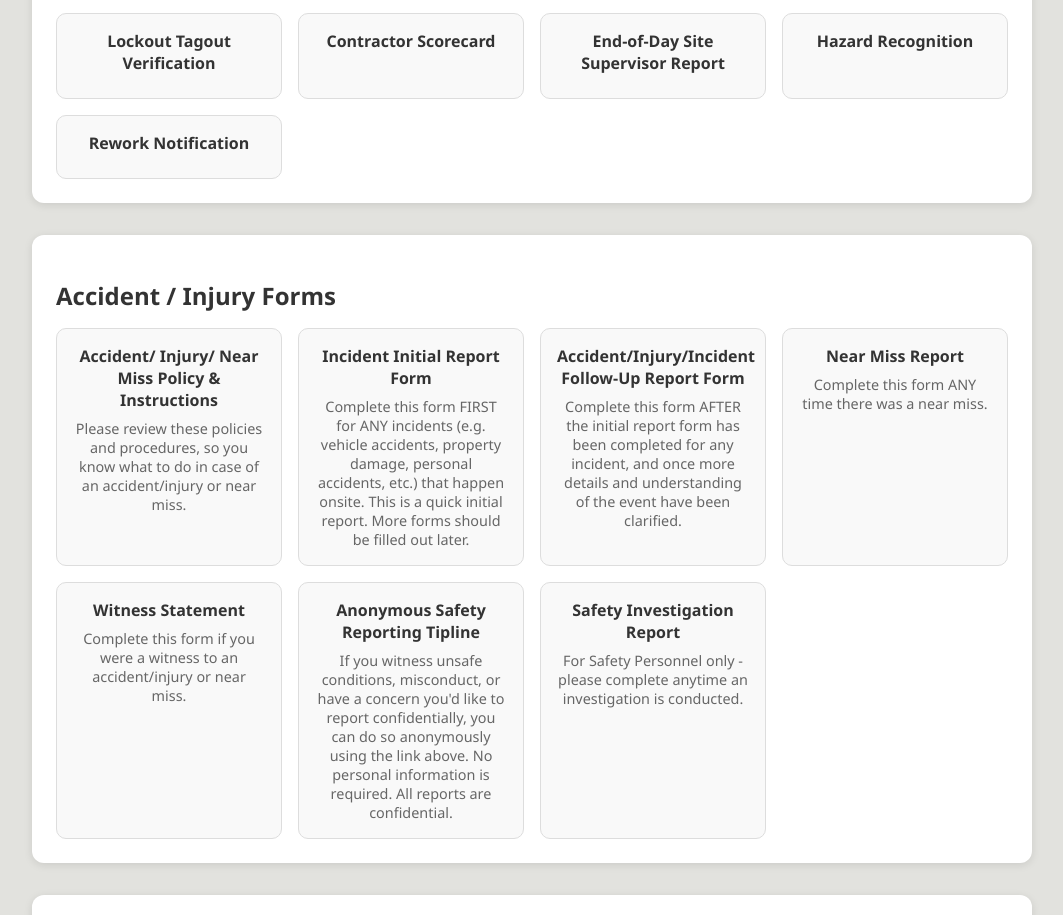
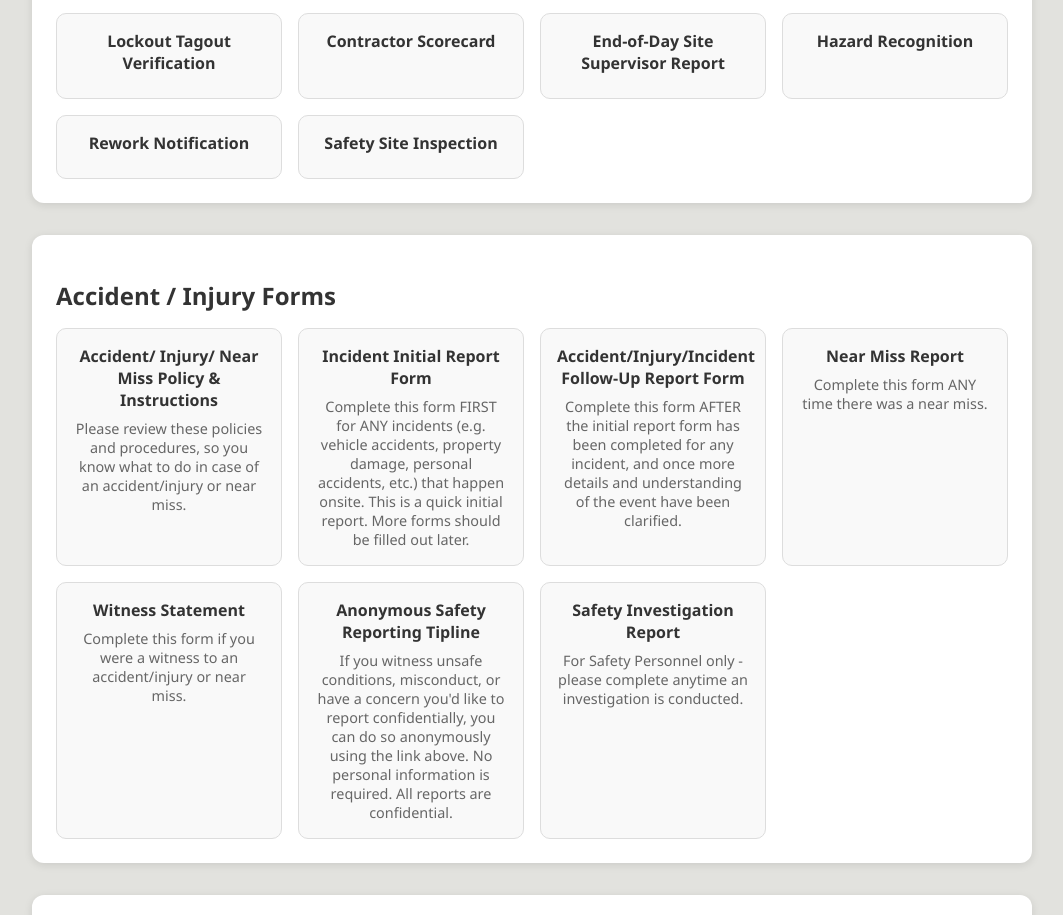
Before and after one commit to SunVestIT/RethinkForms, a plain HTML site: page index.html in a window 1280 px wide. Shown: the part 979-1894 px from the top of the page, without its empty margins (108-1171 px from the left). Drawn offline with Linux system fonts and the light colour scheme.

Commit message:
added new form

```diff
--- a/index.html
+++ b/index.html
@@ -160,6 +160,11 @@
           <strong><a href="https://form.jotform.com/261204805081044">Rework Notification</a></strong>
         </div>
 
+        <!-- Safety Site Inspection -->
+        <div class="link-box">
+          <strong><a href="https://form.jotform.com/261475894959076">Safety Site Inspection</a></strong>
+        </div>
+
       </div>
     </div>
 
```
